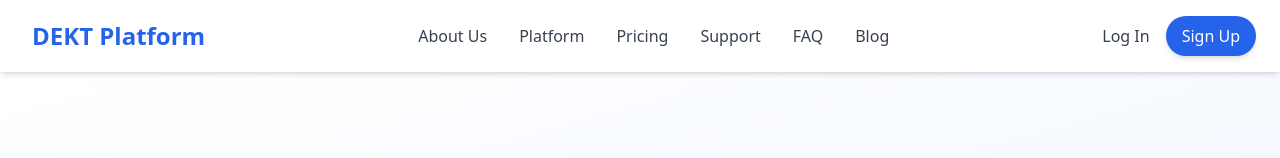
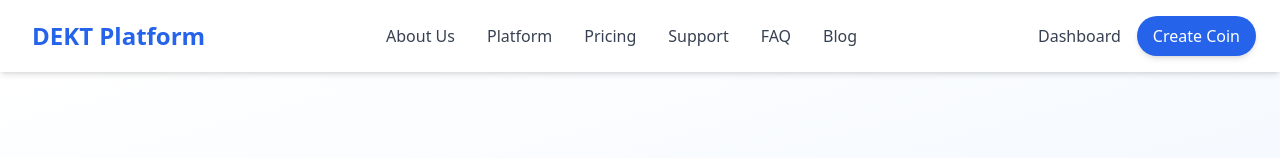
Before and after one commit to lewys-miugo/my-coin-app, a React (Create React App) app: page / in a window 1280 px wide. Shown: the top 158 px of the page. Built offline with nearby package versions, Linux system fonts and the light colour scheme; no server answers.

Commit message:
Replacing login and signup links to dashboard and create coin

```diff
--- a/src/components/Navbar.jsx
+++ b/src/components/Navbar.jsx
@@ -26,12 +26,12 @@ export default function Navbar() {
 
         {/* Auth Buttons */}
         <div className="hidden md:flex items-center space-x-4">
-          <a href="/login" className="text-gray-700 hover:text-blue-600">Log In</a>
+          <a href="#dashboard" className="text-gray-700 hover:text-blue-600">Dashboard</a>
           <a
-            href="/signup"
+            href="#create-coin"
             className="bg-blue-600 hover:bg-blue-700 text-white px-4 py-2 rounded-full shadow-md transition-all"
           >
-            Sign Up
+            Create Coin
           </a>
         </div>
 
@@ -54,12 +54,12 @@ export default function Navbar() {
           <a href="#faq" className="block">FAQ</a>
           <a href="#blog" className="block">Blog</a>
           <div className="border-t pt-4 space-y-2">
-            <a href="/login" className="block">Log In</a>
+            <a href="#dashboard" className="block">Dashboard</a>
             <a
-              href="/signup"
+              href="#create-coin"
               className="block bg-blue-600 hover:bg-blue-700 text-white text-center px-4 py-2 rounded-full"
             >
-              Sign Up
+              Create Coin
             </a>
           </div>
         </div>
```
